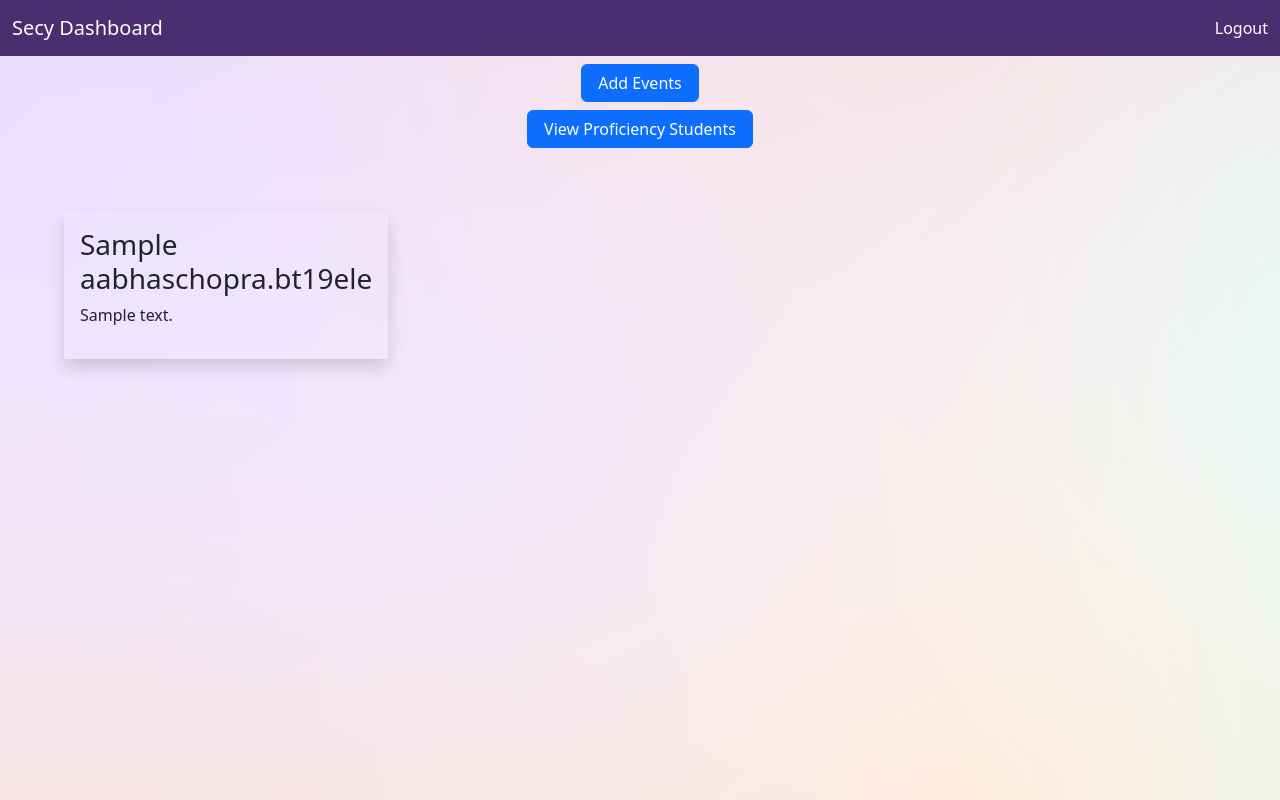
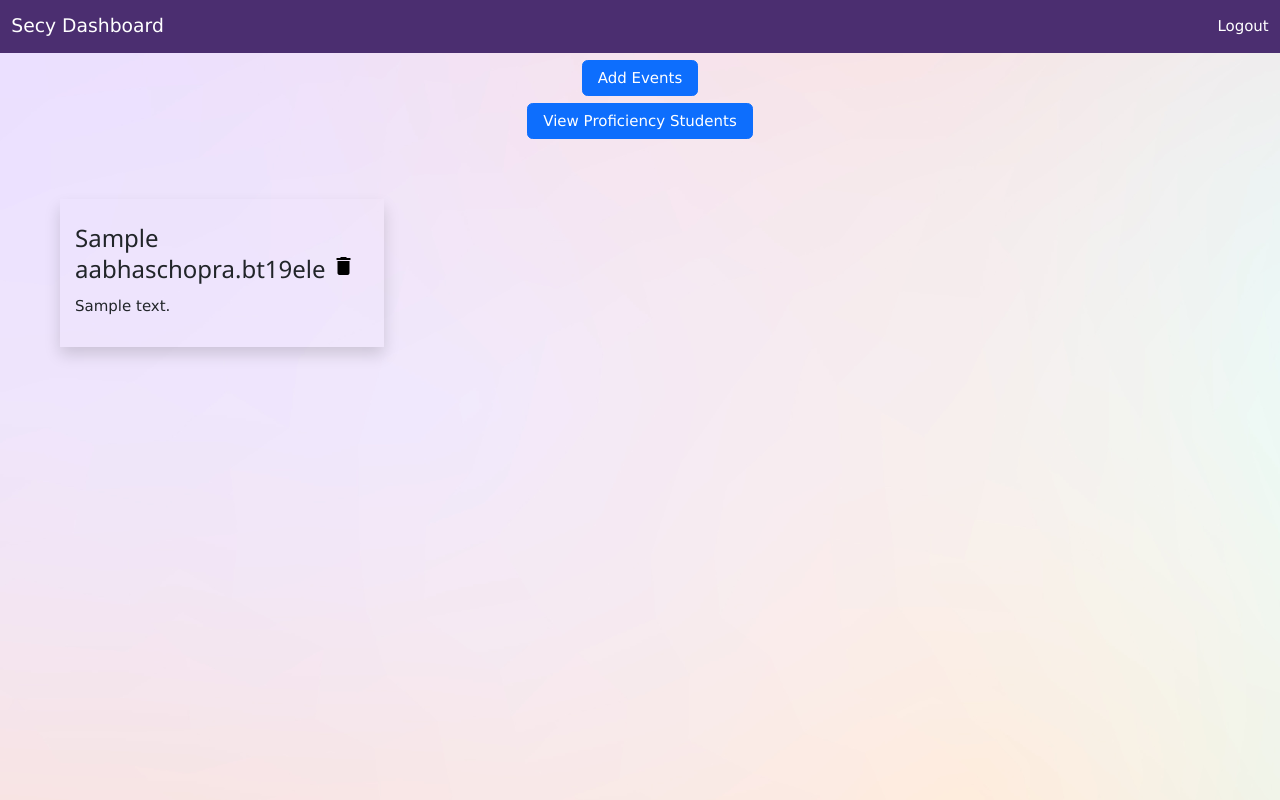
Before and after one commit to mineeshabrar/dsaapp, a Django app: page /secy/ in a window 1280 px wide. Run offline with Django 4.2, Linux system fonts and the light colour scheme; tables that the repository leaves empty hold one stand-in row (values such as "Sample post"); a database or web service that is not in the repository returns one stand-in record (values such as "Sample title"); some libraries are stand-ins or nearby versions.

Commit message:
removed link from whole div and added to just event description & added a dummy trash button

```diff
--- a/templates/secy_landing_page.html
+++ b/templates/secy_landing_page.html
@@ -9,6 +9,8 @@
     <link href="{% static 'css/bootstrap.min.css' %}" rel="stylesheet" />
     <script src="{% static 'js/bootstrap.min.js' %}"></script>
     <link href="/static/css/home.css?version=1" rel="stylesheet" />
+    <link rel="stylesheet" href="https://www.w3schools.com/w3css/4/w3.css">
+    <link rel="stylesheet" href="https://fonts.googleapis.com/icon?family=Material+Icons">
     <style>
         #description_css {
             overflow: hidden;
@@ -18,6 +20,13 @@
           }
 
     </style>
+    <script>
+        // When the user clicks on <div>, open the popup
+        function delete_event() {
+          var popup = document.getElementById("myPopup");
+          popup.classList.toggle("show");
+        }
+        </script>
 </head>
 
 <body>
@@ -52,14 +61,12 @@
 
                 {% for event in clubs %}
                 <div class="col-md-3 p-3 shadow  m-5">
-                    <a class="link-dark" style="text-decoration: none; " href="{{ event.event_id }}">
                         <div class="">
-                            <h3>{{ event.name }}</h3>
+                            <h3><a class="link-dark" style="text-decoration: none; " href="{{ event.event_id }}">{{ event.name}}</a><button style="border:none;background: none;" onclick="delete_event()"><i class="material-icons">delete</i></button></h3>
                             <div id = "description_css">
                             <p>{{ event.description }}</p>
                             </div>
                         </div>
-                    </a>
                 </div>
                 {% endfor %}
                 <!-- <div class="col-md-4">
```
